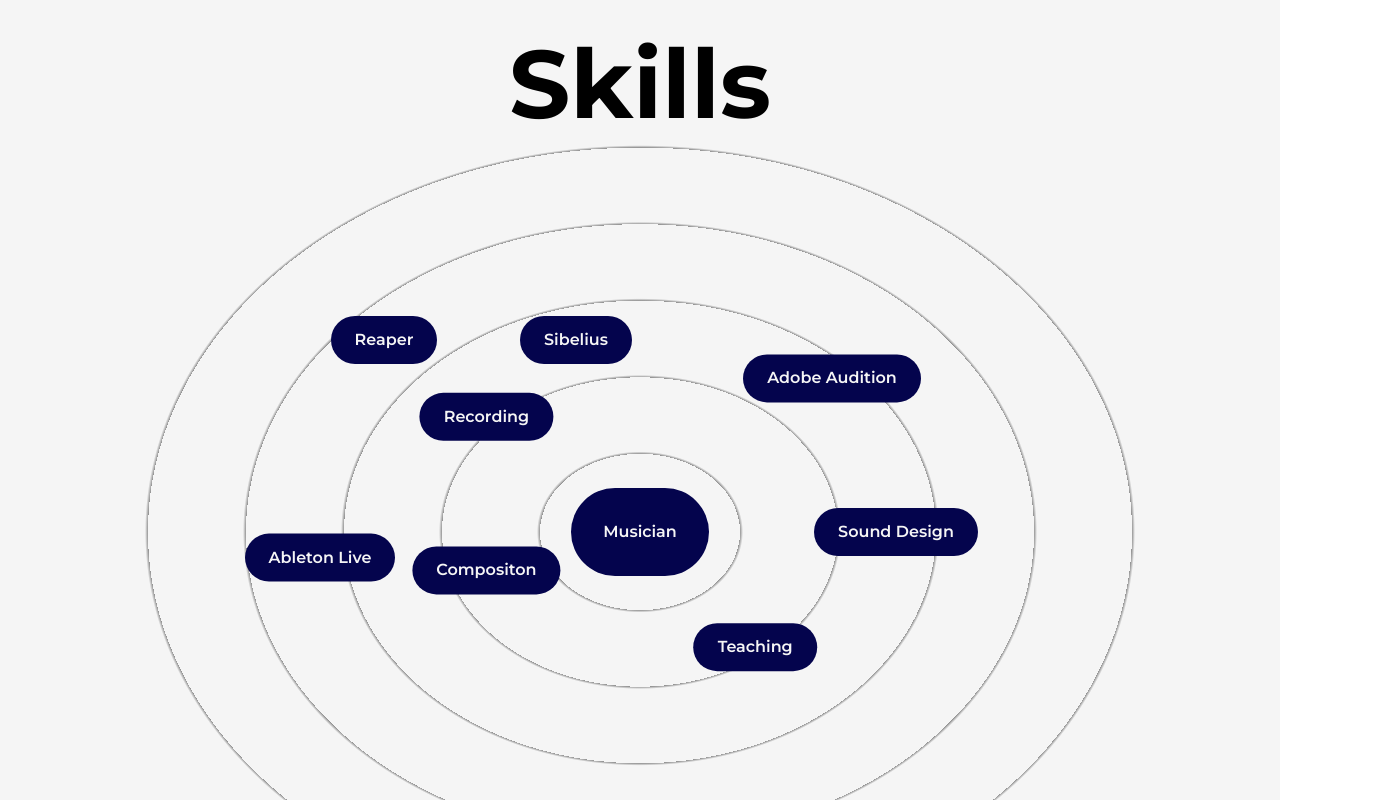
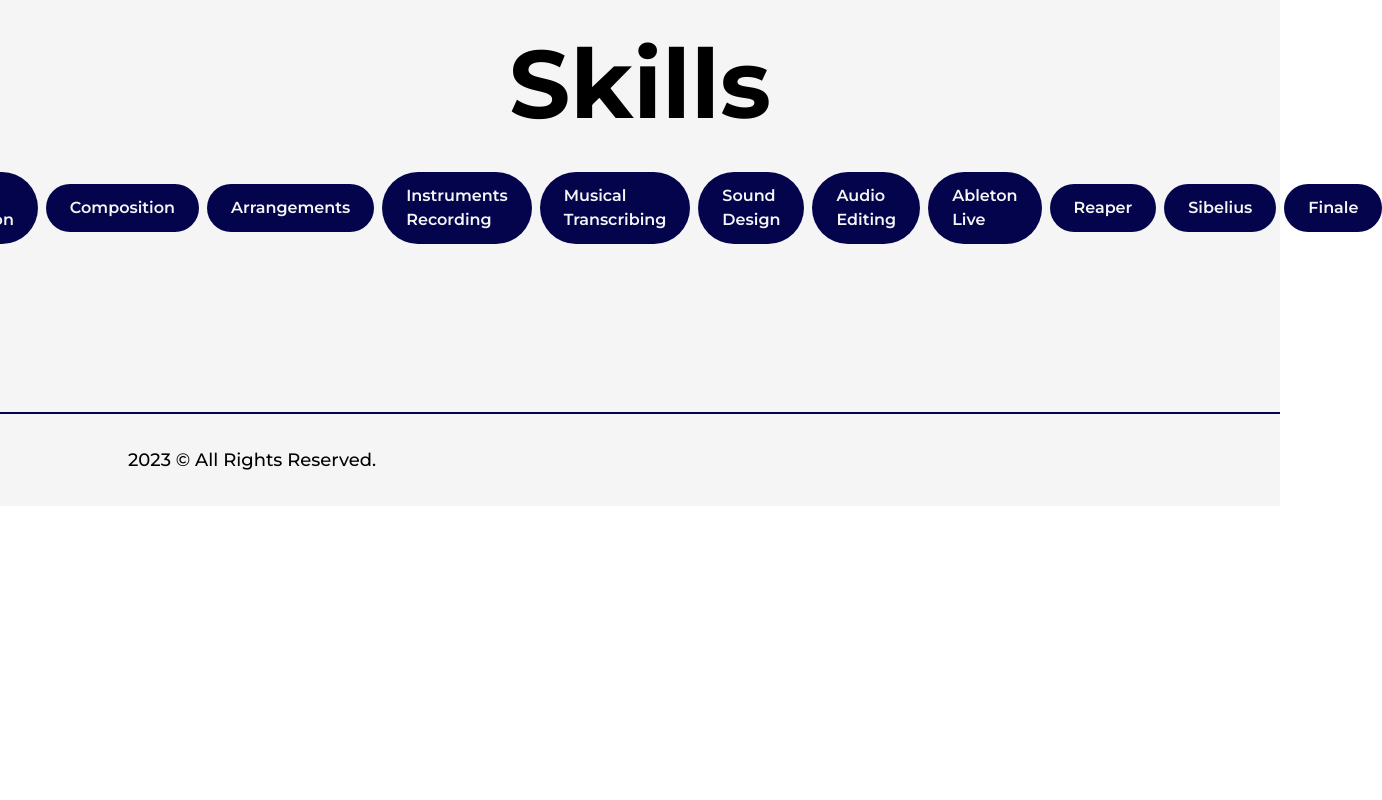
Before and after one commit to JIM90mdp/jim-music-producer, a Next.js app: page /about in a window 1280 px wide. Shown: the part 2140-2940 px from the top of the page, 1382 px wide, since content can reach past the window. After the commit the page ends 2646 px from the top, so only its background shows below. Built offline with nearby package versions, Linux system fonts and the light colour scheme.

Commit message:
Refactor skills

```diff
--- a/src/components/Skills.jsx
+++ b/src/components/Skills.jsx
@@ -20,22 +20,37 @@
       <h2 className="font-bold text-8xl mt-64 w-full text-center md:text-6xl md:mt-32">
         Skills
       </h2>
-      <div className="w-full h-screen relative flex items-center justify-center rounded-full bg-circularLight dark:bg-circularDark lg:h-[80vh] sm:h-[60vh] xs:h-[50vh] lg:bg-circularLightLg lg:dark:bg-circularDarkLg md:bg-circularLightMd md:dark:bg-circularDarkMd sm:bg-circularLightSm sm:dark:bg-circularDarkSm">
-        <motion.div
+      <div className="w-full relative flex flex-row md:flex-col items-center justify-center my-9">
+        {/* <motion.div
           className="flex items-center justify-center rounded-full font-semibold bg-dark text-light p-8 shadow-dark cursor-pointer dark:text-dark dark:bg-light lg:p-6 md:p-4 xs:text-xs xs:p-2"
           whileHover={{ scale: 1.05 }}
         >
           Musician
-        </motion.div>
+        */}
 
-        <Skill name="Ableton Live" x="-25vw" y="2vw" />
+
+        <spam className=" rounded-full font-semibold bg-dark text-light px-6 py-3 shadow-dark cursor-pointer m-1 dark:text-dark dark:bg-light lg:py-2 lg:px-4 md:text-sm md:py-1.5 md:px-3 xs:bg-transparent xs:dark:bg-transparent xs:text-dark xs:dark:text-light xs:font-bold">Music Production</spam>
+        <spam className=" rounded-full font-semibold bg-dark text-light px-6 py-3 shadow-dark cursor-pointer m-1 dark:text-dark dark:bg-light lg:py-2 lg:px-4 md:text-sm md:py-1.5 md:px-3 xs:bg-transparent xs:dark:bg-transparent xs:text-dark xs:dark:text-light xs:font-bold">Composition</spam>
+        <spam className=" rounded-full font-semibold bg-dark text-light px-6 py-3 shadow-dark cursor-pointer m-1 dark:text-dark dark:bg-light lg:py-2 lg:px-4 md:text-sm md:py-1.5 md:px-3 xs:bg-transparent xs:dark:bg-transparent xs:text-dark xs:dark:text-light xs:font-bold">Arrangements</spam>
+        <spam className=" rounded-full font-semibold bg-dark text-light px-6 py-3 shadow-dark cursor-pointer m-1 dark:text-dark dark:bg-light lg:py-2 lg:px-4 md:text-sm md:py-1.5 md:px-3 xs:bg-transparent xs:dark:bg-transparent xs:text-dark xs:dark:text-light xs:font-bold">Instruments Recording</spam>
+        <spam className=" rounded-full font-semibold bg-dark text-light px-6 py-3 shadow-dark cursor-pointer m-1 dark:text-dark dark:bg-light lg:py-2 lg:px-4 md:text-sm md:py-1.5 md:px-3 xs:bg-transparent xs:dark:bg-transparent xs:text-dark xs:dark:text-light xs:font-bold">Musical Transcribing</spam>
+        <spam className=" rounded-full font-semibold bg-dark text-light px-6 py-3 shadow-dark cursor-pointer m-1 dark:text-dark dark:bg-light lg:py-2 lg:px-4 md:text-sm md:py-1.5 md:px-3 xs:bg-transparent xs:dark:bg-transparent xs:text-dark xs:dark:text-light xs:font-bold">Sound Design</spam>
+        <spam className=" rounded-full font-semibold bg-dark text-light px-6 py-3 shadow-dark cursor-pointer m-1 dark:text-dark dark:bg-light lg:py-2 lg:px-4 md:text-sm md:py-1.5 md:px-3 xs:bg-transparent xs:dark:bg-transparent xs:text-dark xs:dark:text-light xs:font-bold">Audio Editing</spam>
+
+
+        <spam className=" rounded-full font-semibold bg-dark text-light px-6 py-3 shadow-dark cursor-pointer m-1 dark:text-dark dark:bg-light lg:py-2 lg:px-4 md:text-sm md:py-1.5 md:px-3 xs:bg-transparent xs:dark:bg-transparent xs:text-dark xs:dark:text-light xs:font-bold">Ableton Live</spam>
+        <spam className=" rounded-full font-semibold bg-dark text-light px-6 py-3 shadow-dark cursor-pointer m-1 dark:text-dark dark:bg-light lg:py-2 lg:px-4 md:text-sm md:py-1.5 md:px-3 xs:bg-transparent xs:dark:bg-transparent xs:text-dark xs:dark:text-light xs:font-bold">Reaper</spam>
+        <spam className=" rounded-full font-semibold bg-dark text-light px-6 py-3 shadow-dark cursor-pointer m-1 dark:text-dark dark:bg-light lg:py-2 lg:px-4 md:text-sm md:py-1.5 md:px-3 xs:bg-transparent xs:dark:bg-transparent xs:text-dark xs:dark:text-light xs:font-bold">Sibelius</spam>
+        <spam className=" rounded-full font-semibold bg-dark text-light px-6 py-3 shadow-dark cursor-pointer m-1 dark:text-dark dark:bg-light lg:py-2 lg:px-4 md:text-sm md:py-1.5 md:px-3 xs:bg-transparent xs:dark:bg-transparent xs:text-dark xs:dark:text-light xs:font-bold">Finale</spam>
+
+        {/* <Skill name="Ableton Live" x="-25vw" y="2vw" />
         <Skill name="Sound Design" x="20vw" y="0vw" />
         <Skill name="Compositon" x="-12vw" y="3vw" />
         <Skill name="Recording" x="-12vw" y="-9vw" />
         <Skill name="Teaching" x="9vw" y="9vw" />
         <Skill name="Sibelius" x="-5vw" y="-15vw" />
         <Skill name="Reaper" x="-20vw" y="-15vw" />
-        <Skill name="Adobe Audition" x="15vw" y="-12vw" />
+        <Skill name="Adobe Audition" x="15vw" y="-12vw" /> */}
       </div>
     </>
   );
--- a/src/pages/index.jsx
+++ b/src/pages/index.jsx
@@ -22,9 +22,9 @@
               <Image
                 src={profilePic}
                 alt="CodeBucks"
-                className="w-full h-auto lg:hidden md:inline-block md:w-full"
+                className="w-full h-auto lg:hidden md:inline-block md:w-full rounded-2xl"
                 priority
-                sizes="(max-width: 768px) 100vw, (max-width: 1200px) 50vw, 50vw"
+                sizes="(max-width: 768px) 100vw, (max-width: 1200px) 50vw, 40vw"
               />
             </div>
             <div className="w-1/2 flex flex-col items-center self-center lg:w-full lg:text-center">
@@ -61,7 +61,7 @@
         </Layout>
         {/* <HireMe /> */}
         <div className="absolute right-8 bottom-8 inline-block w-48 md:hidden">
-          <Image src={lightBulb} alt="Codebucks" className="w-full h-auto" />
+          <Image src={lightBulb} alt="Codebucks" className="w-full h-auto " />
         </div>
       </main>
     </>
```
